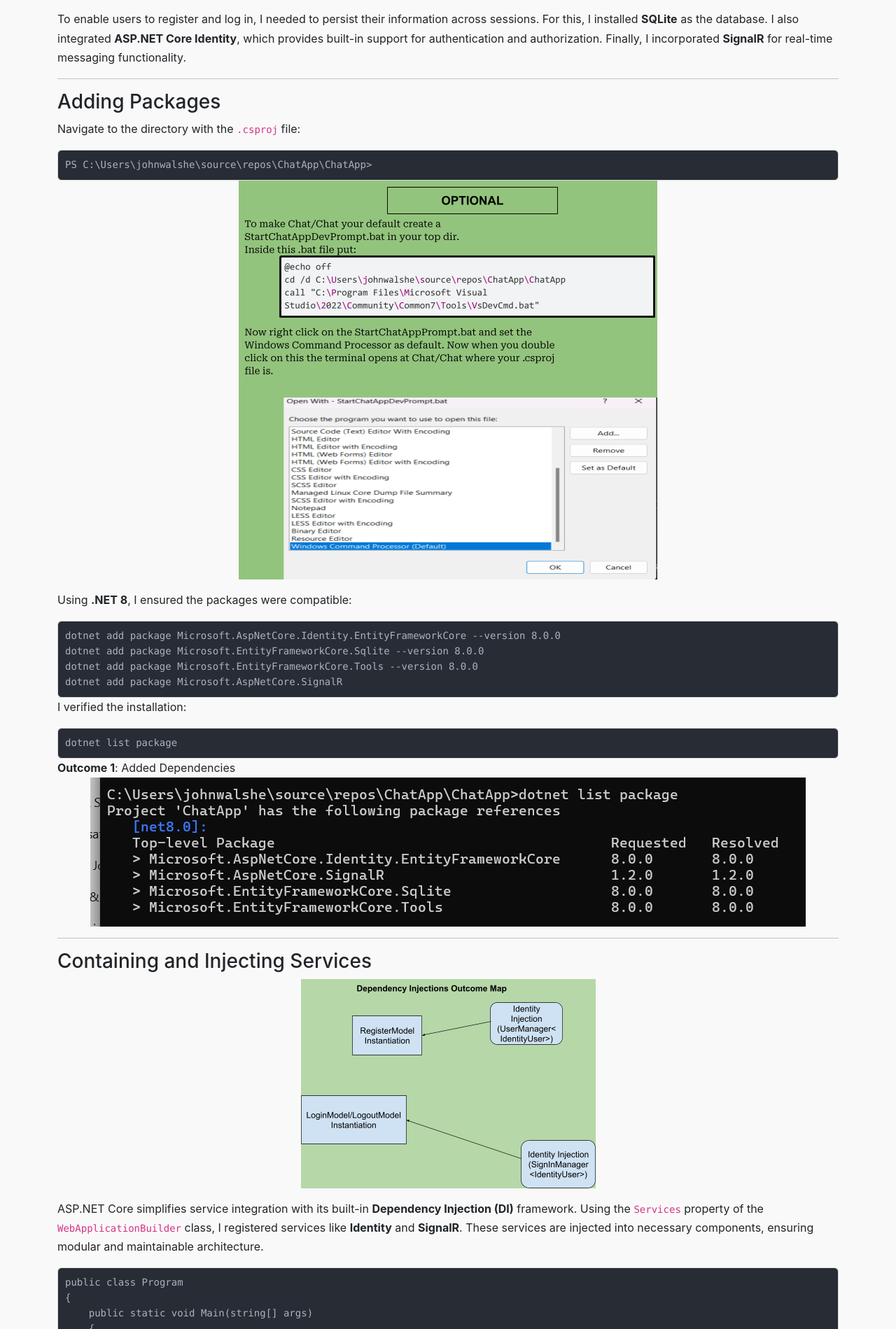
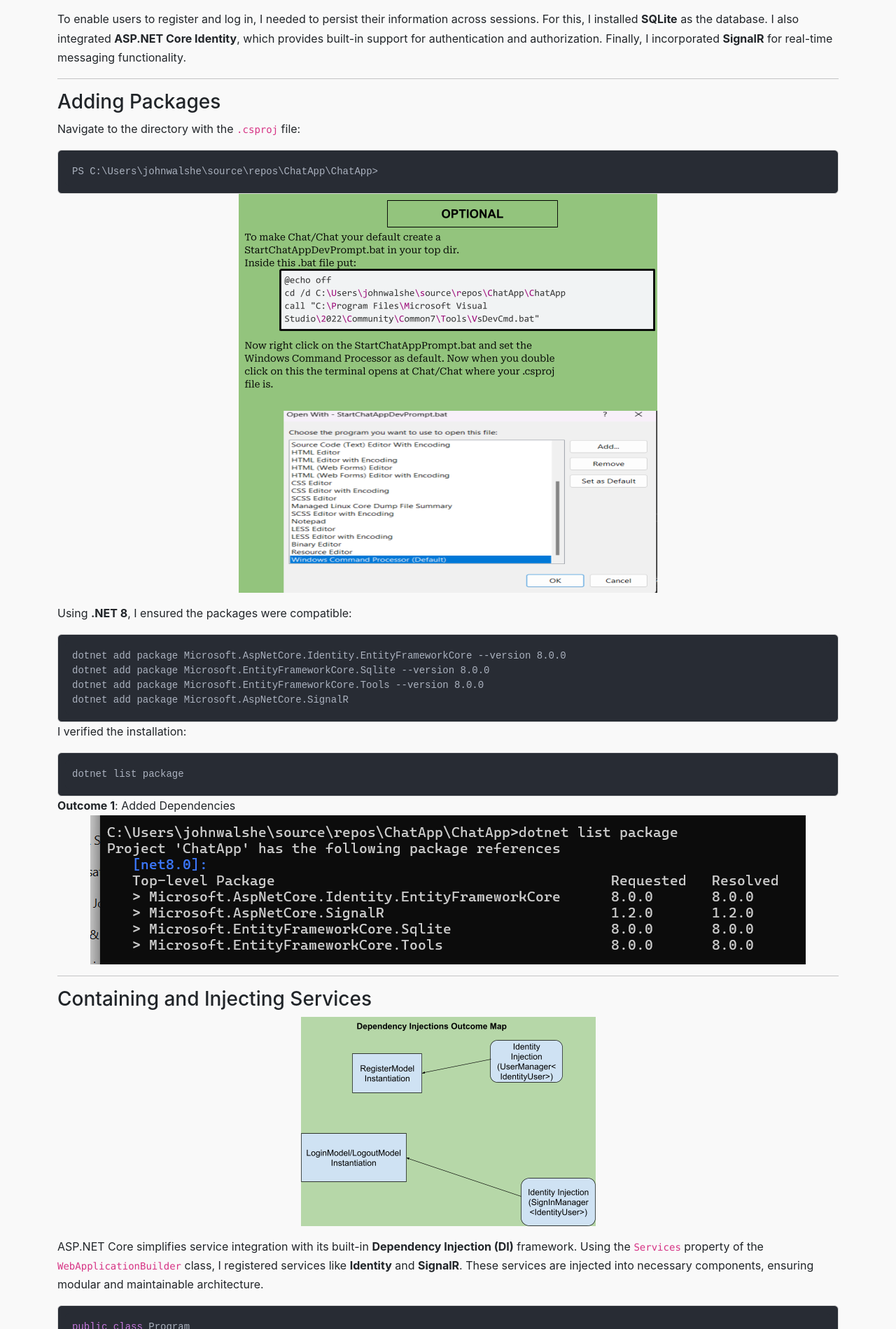
Before and after one commit to JWalshe86/ChatApp, a Jekyll site: the page built from docs/Index.md, in a window 1280 px wide. Shown: the part 2146-4045 px from the top of the page at 70% size. Built offline with Jekyll 4.4.1, drawn with Linux system fonts in a browser that asks for light colours; nearby versions of some CDN libraries; our own code applies the rules of GitHub Pages for plain Markdown files.

Commit message:
Update custom.css

```diff
--- a/docs/assets/css/custom.css
+++ b/docs/assets/css/custom.css
@@ -175,3 +175,26 @@
     border-radius: 6px;
     font-family: "Courier New", Courier, monospace;
 }
+/* Rouge Syntax Highlighting Fix */
+.highlight pre, .highlight code {
+    background-color: #282c34 !important; /* Dark theme */
+    color: #abb2bf !important; /* Light text */
+    padding: 10px;
+    border-radius: 6px;
+    font-family: "Courier New", Courier, monospace;
+    display: block;
+    overflow-x: auto;
+}
+
+/* Specific styling for Rouge token classes */
+.k { color: #c678dd; }  /* Keywords (e.g., using, class) - Purple */
+.nn { color: #e5c07b; } /* Namespace - Yellow */
+.p { color: #56b6c2; }  /* Punctuation - Cyan */
+.n { color: #abb2bf; }  /* Normal text - White */
+.s { color: #98c379; }  /* Strings - Green */
+.f { color: #61afef; }  /* Functions - Blue */
+
+/* Ensure span elements are displayed correctly */
+.highlight span {
+    display: inline;
+}
```
